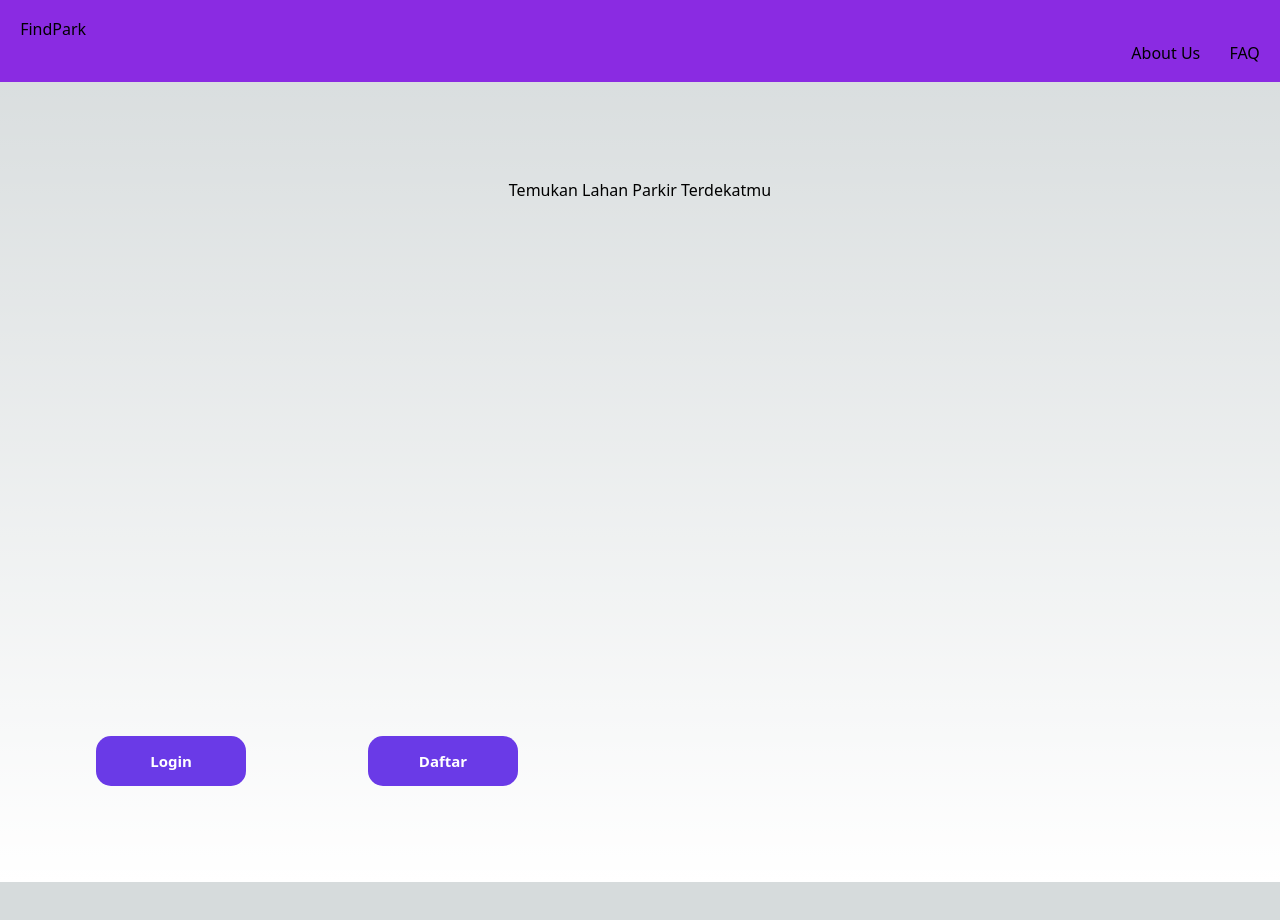
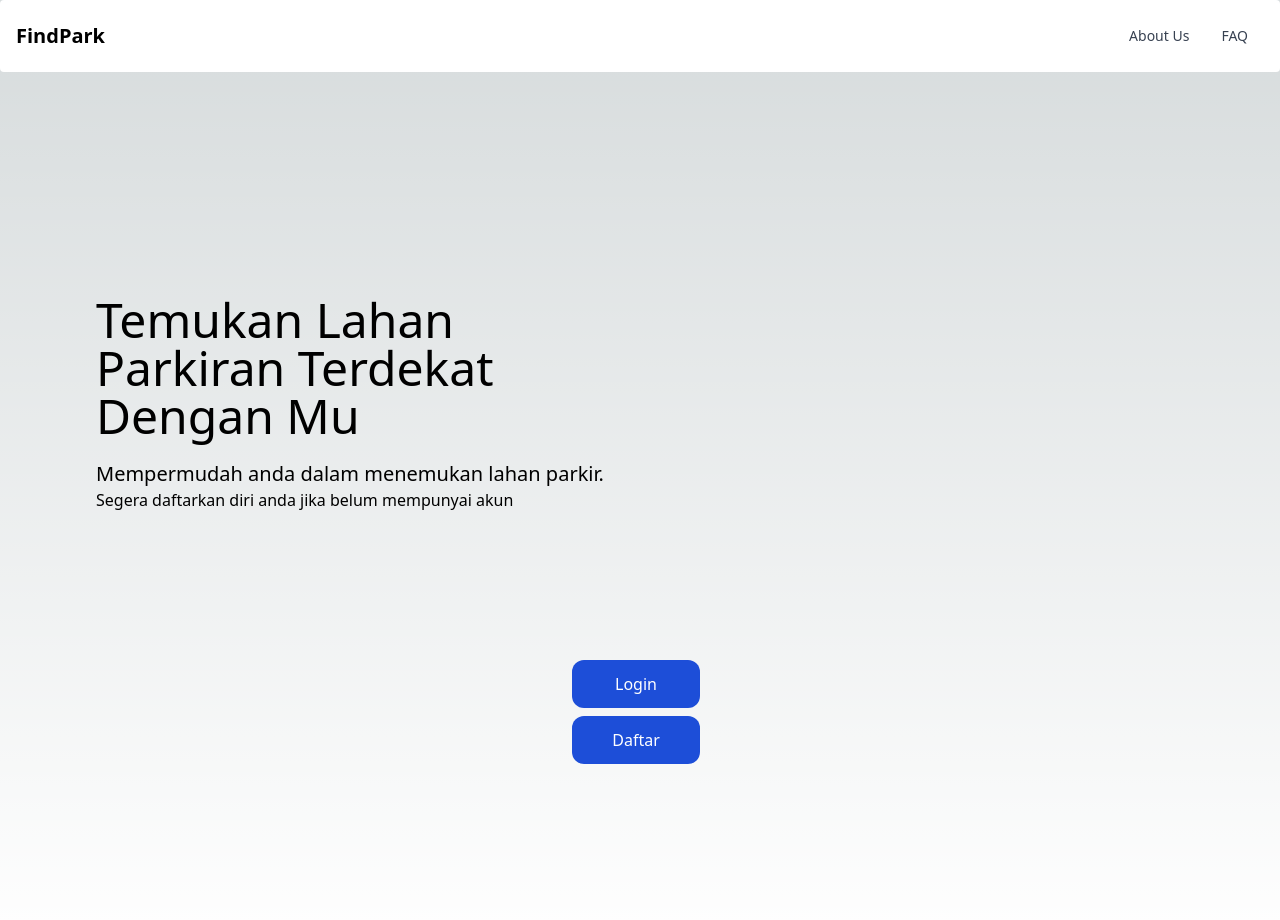
Before and after one commit to ahmadadi1415/nextfindpark, a Next.js app: page / in a window 1280 px wide. Shown: the top 920 px of the page. Before the commit the page ends 882 px from the top, so only its background shows below. Built offline with nearby package versions, Linux system fonts and the light colour scheme.

Commit message:
add component navbar

```diff
--- /dev/null
+++ b/src/components/navbar.tsx
@@ -0,0 +1,70 @@
+export function Navbar() {
+  return (
+    <nav className="bg-white border-gray-200 px-2 sm:px-4 py-2.5 rounded dark:bg-gray-600">
+      <div className="container flex flex-wrap items-center justify-between mx-auto">
+        <a href="" className="flex items-center">
+          {/* <img
+            src="https://icons8.com/icon/b3DGakIISqAU/parking"
+            className="h-6 mr-3 sm:h-9"
+            alt="FindPark Logo"
+          /> */}
+          <span className="self-center text-xl font-semibold whitespace-nowrap dark:text-white">
+            FindPark
+          </span>
+        </a>
+        <button
+          data-collapse-toggle="navbar-default"
+          type="button"
+          className="inline-flex items-center p-2 ml-3 text-sm text-gray-500 rounded-lg md:hidden hover:bg-gray-100
+          focus:outline-none focus:ring-2 focus:ring-gray-200 dark:text-gray-400 dark:hover:bg-gray-700 dark:focus:ring-gray-600"
+          aria-controls="navbar-default"
+          aria-expanded="false"
+        >
+          <span className="sr-only">Open main menu</span>
+          <svg
+            className="w-6 h-6"
+            aria-hidden="true"
+            fill="currentColor"
+            viewBox="0 0 20 20"
+            xmlns="http://www.w3.org/2000/svg"
+          >
+            <path
+              fill-rule="evenodd"
+              d="M3 5a1 1 0 011-1h12a1 1 0 110 2H4a1 1 0 01-1-1zM3 10a1 1 0 011-1h12a1 1 0 110 2H4a1 1 0 01-1-1zM3 15a1 1 0 011-1h12a1 1 0 110 2H4a1 1 0 01-1-1z"
+              clip-rule="evenodd"
+            ></path>
+          </svg>
+        </button>
+        <div className="hidden w-full md:block md:w-auto" id="navbar-default">
+          <ul className="flex flex-col p-4 mt-4 border border-gray-100 rounded-lg bg-gray-50 md:flex-row md:space-x-8 md:mt-0 md:text-sm md:font-medium md:border-0 md:bg-white dark:bg-gray-800 md:dark:bg-gray-600 dark:border-gray-700">
+            <li>
+              <a
+                href="#"
+                className="block py-2 pl-3 pr-4 text-white bg-blue-700 rounded md:bg-transparent md:text-green md:p-0 dark:text-white"
+                aria-current="page"
+              >
+                Home
+              </a>
+            </li>
+            <li>
+              <a
+                href="#"
+                className="block py-2 pl-3 pr-4 text-gray-700 rounded hover:bg-gray-100 md:hover:bg-transparent md:border-0 md:hover:text-blue-700 md:p-0 dark:text-gray-400 md:dark:hover:text-white dark:hover:bg-gray-700 dark:hover:text-white md:dark:hover:bg-transparent"
+              >
+                About Us
+              </a>
+            </li>
+            <li>
+              <a
+                href="#"
+                className="block py-2 pl-3 pr-4 text-gray-700 rounded hover:bg-gray-100 md:hover:bg-transparent md:border-0 md:hover:text-blue-700 md:p-0 dark:text-gray-400 md:dark:hover:text-white dark:hover:bg-gray-700 dark:hover:text-white md:dark:hover:bg-transparent"
+              >
+                FAQ
+              </a>
+            </li>
+          </ul>
+        </div>
+      </div>
+    </nav>
+  );
+}
--- a/src/pages/index.tsx
+++ b/src/pages/index.tsx
@@ -1,47 +1,47 @@
-import Head from 'next/head';
-import Image from 'next/image';
-import { Inter } from '@next/font/google';
-import styles from '@/styles/Home.module.css';
+import Head from "next/head";
+import Image from "next/image";
+import { Inter } from "@next/font/google";
+import styles from "@/styles/Home.module.css";
+import { Navbar } from "@/components/navbar";
 
-const inter = Inter({ subsets: ['latin'] });
+const inter = Inter({ subsets: ["latin"] });
 
 export default function Home() {
   return (
     <>
+      {/* background-color: #6A3AE7; border: none; color: white; height: 50px;
+      width: 150px; text-align: center; text-decoration: none; display:
+      inline-block; font-size: 15px; border-radius: 15px; font-weight: bold; */}
+      <Navbar />
       <div>
-        <Head>
-          <title>FindPark</title>
-          <meta name="description" content="Generated by create next app" />
-          <meta name="viewport" content="width=device-width, initial-scale=1" />
-          <link rel="icon" href="/favicon.ico" />
-        </Head>
-
-        <header className={styles.card}>
-          <nav className={styles.nav}>
-            <h1>FindPark</h1>
-          </nav>
-          <div className={styles.rightend}>
-            <nav>
-              <a className={styles.rightspace} href="">
-                {' '}
-                About Us
-              </a>
-              <a href=""> FAQ</a>
-            </nav>
+        <main className={styles.main}>
+          <div className="flex w-1/2 flex-col container mr-auto py-32 relative">
+            <h1 className=" text-5xl font-sans text-left">
+              Temukan Lahan Parkiran Terdekat Dengan Mu
+            </h1>
+            <div className="py-5">
+              <h2 className="text-xl font-sans text-left">
+                Mempermudah anda dalam menemukan lahan parkir.
+              </h2>
+              <p className="text-s font-sans text-left">
+                Segera daftarkan diri anda jika belum mempunyai akun
+              </p>
+            </div>
           </div>
-        </header>
-        <main className={styles.main}>
-          <div>
-            <h1>Temukan Lahan Parkir Terdekatmu</h1>
-          </div>
-          <div className={styles.grid}>
+          <div className="w-max grid-cols-4 mb-20 max-w-full text-center">
             <div>
-              <button className={styles.blogin}>
+              <button
+                type="button"
+                className="h-12 w-32 text-white bg-blue-700 hover:bg-blue-800 focus:ring-4 focus:ring-blue-300 font-medium rounded-xl text-m  mr-2 mb-2 dark:bg-blue-600 dark:hover:bg-blue-700 focus:outline-none dark:focus:ring-blue-800"
+              >
                 <a href="">Login</a>
               </button>
             </div>
             <div>
-              <button className={styles.bregister}>
+              <button
+                type="button"
+                className="h-12 w-32 text-white bg-blue-700 hover:bg-blue-800 focus:ring-4 focus:ring-blue-300 font-medium rounded-xl text-m  mr-2 mb-2 dark:bg-blue-600 dark:hover:bg-blue-700 focus:outline-none dark:focus:ring-blue-800"
+              >
                 <a href="">Daftar</a>
               </button>
             </div>
```
